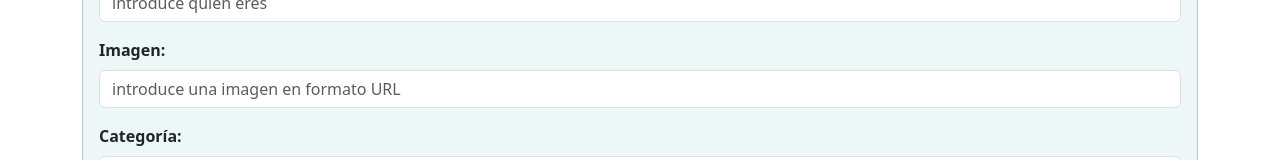
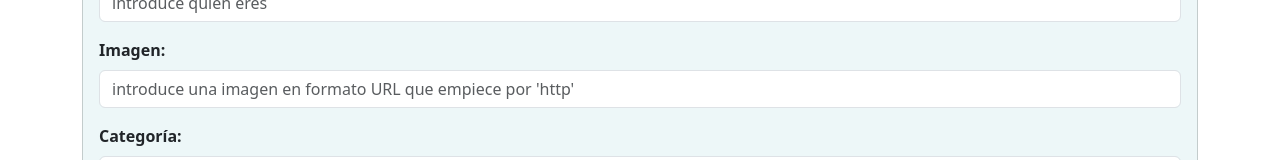
Before and after one commit to gon-b86/practicaAngular, an Angular app: page /postnew in a window 1280 px wide. Shown: the part 488-648 px from the top of the page. Built offline with nearby package versions, Linux system fonts and the light colour scheme.

Commit message:
final commit

```diff
--- a/src/app/pages/home/home.component.html
+++ b/src/app/pages/home/home.component.html
@@ -10,6 +10,7 @@
       <app-select-category (seleccionEmitida)="selectByCategory($event)"></app-select-category>
     </div>
 
+
     <div class="row g-3">
       @for( post of arrPosts; track post.id ){
       <article class="col-12 col-md-6 col-xl-4">
--- a/src/app/pages/home/home.component.ts
+++ b/src/app/pages/home/home.component.ts
@@ -15,6 +15,7 @@ export class HomeComponent {
   arrPosts: IPost[] = [];
   postsServices = inject(PostsService);
 
+
   ngOnInit() {
     this.arrPosts = this.postsServices.getAll();
   }
@@ -26,4 +27,11 @@ export class HomeComponent {
   selectByCategory(event: string) {
     this.arrPosts = this.postsServices.getByCategory(event);
   }
+
+  combinedFilter(title: string, category: string) {
+
+  this.arrPosts = this.postsServices.getAll().filter(post =>
+    post.title.includes(title) && post.category === category
+  );
 }
+}
--- a/src/app/pages/post-new/post-new.component.html
+++ b/src/app/pages/post-new/post-new.component.html
@@ -33,7 +33,7 @@
 
     <div>
         <label class="form-label mt-3" for="image"><strong>Imagen:</strong> </label>
-        <input class="form-control" type="text" id="image" formControlName="image" placeholder="introduce una imagen en formato URL">
+        <input class="form-control" type="text" id="image" formControlName="image" placeholder="introduce una imagen en formato URL que empiece por 'http'">
         @if(checkErrorField('image', 'required')){
         <p class="error">El campo es obligatorio</p>
         }
--- a/src/app/pages/post-new/post-new.component.ts
+++ b/src/app/pages/post-new/post-new.component.ts
@@ -27,10 +27,9 @@ export class PostNewComponent implements OnInit {
       title: ['', [Validators.required]],
       text: ['', [Validators.required]],
       author: ['', [Validators.required]],
-      image: ['', [Validators.required]],
+      image: ['', [Validators.required, Validators.pattern(/^http/)]], // Validador para que empiece por "http"
       date: [currentday],
       category: ['', [Validators.required, Validators.minLength(3)]]
-
     });
   }
 
```
Also changed, not shown: 1 other file (tests, documents, lock files or other folders).
